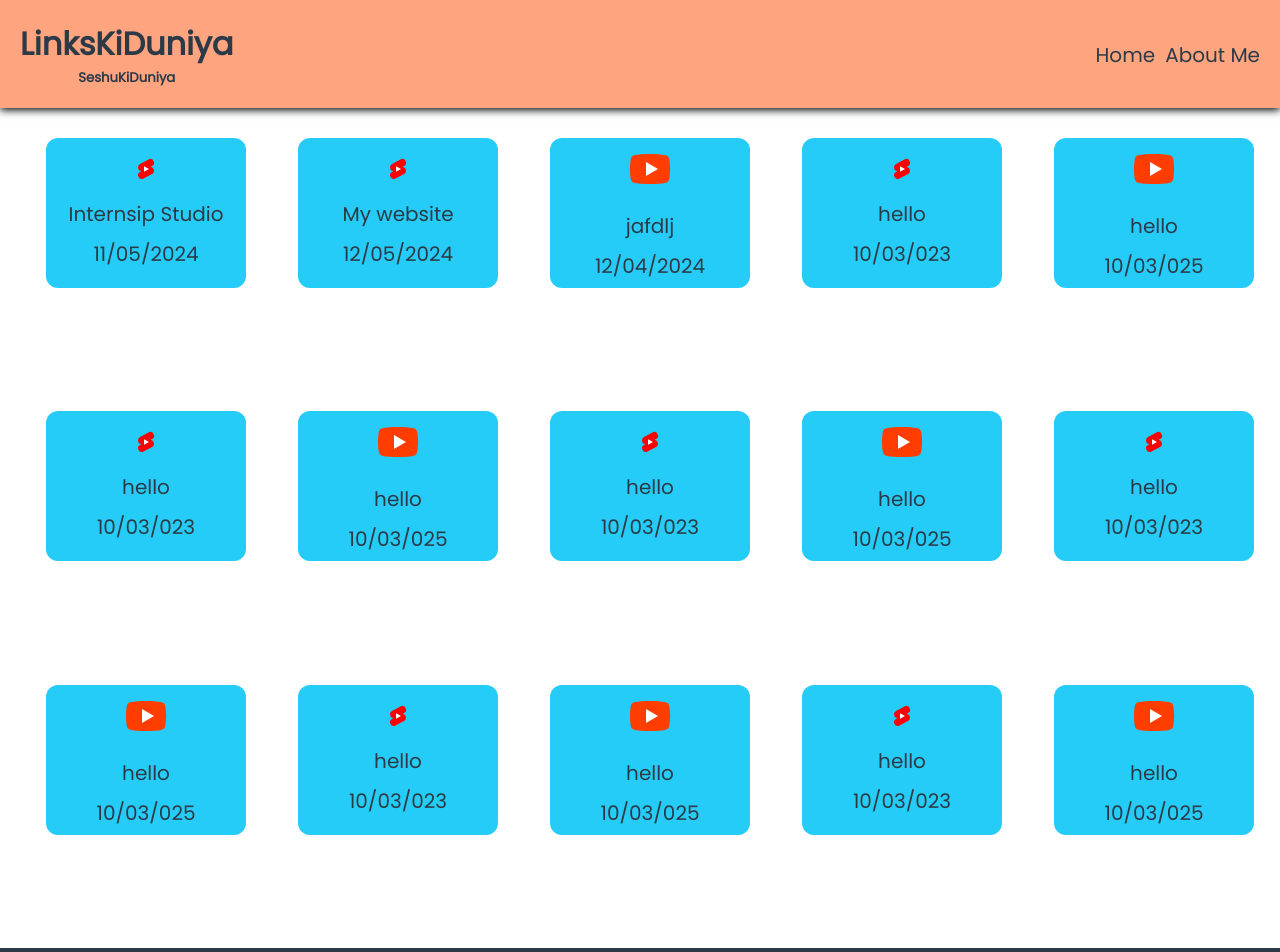
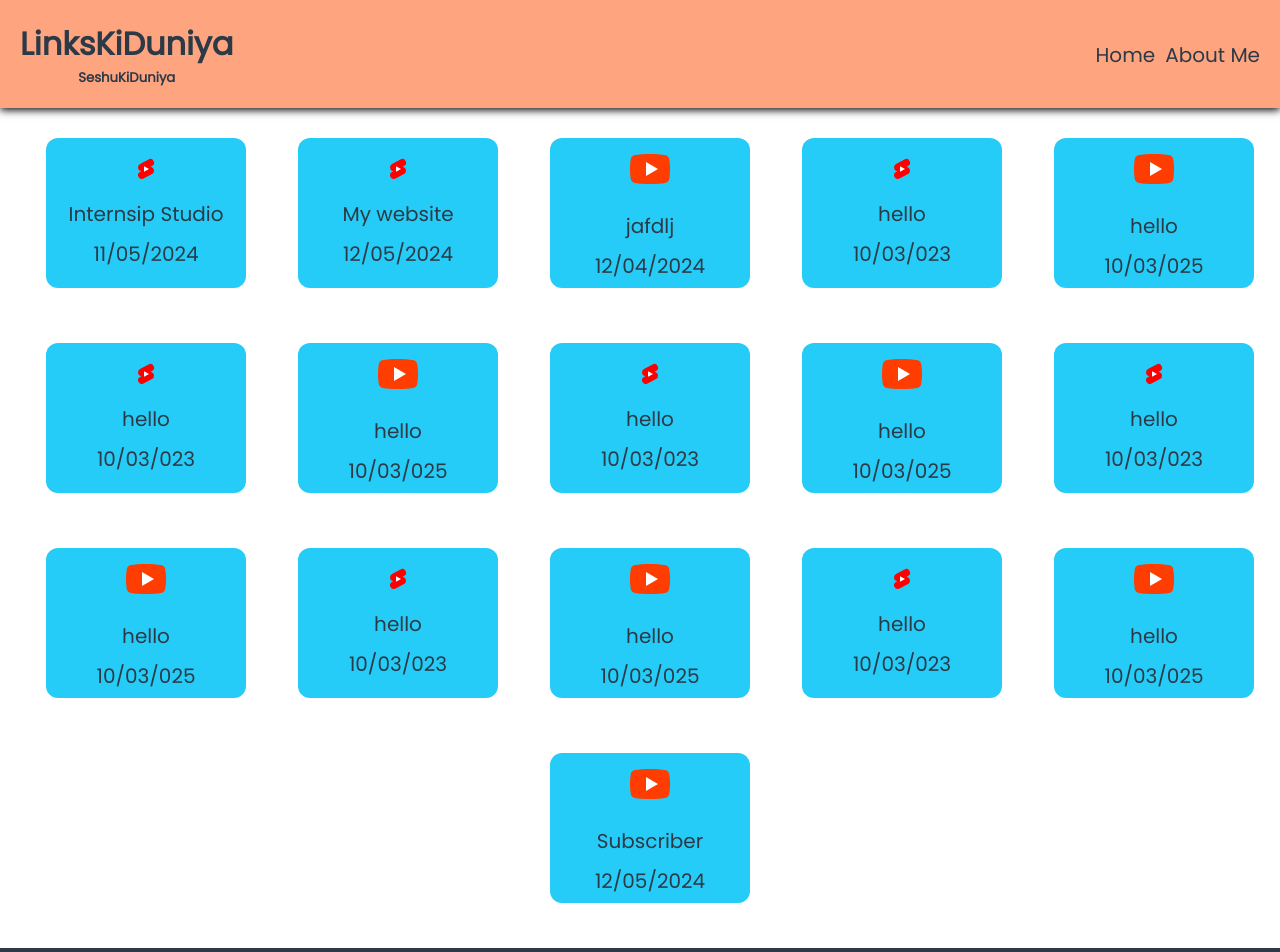
Before and after one commit to ANKITKUMAR1809/linkskiduniya, a React (Vite) app: page / in a window 1280 px wide. Shown: the top 952 px of the page. Built offline with nearby package versions, Linux system fonts and the light colour scheme.

Commit message:
adding subscriber links

```diff
--- a/src/Components/assets/my_links.js
+++ b/src/Components/assets/my_links.js
@@ -105,6 +105,13 @@ let my_links=[
         link:"dfkls.com",
         date:"10/03/025",
         logo:youtube
+    },
+    {
+        id:10,
+        name:"Subscriber",
+        link:"linkskiduniya.vercel.app",
+        date:"12/05/2024",
+        logo:youtube
     }
 ]
 export default my_links;
```
